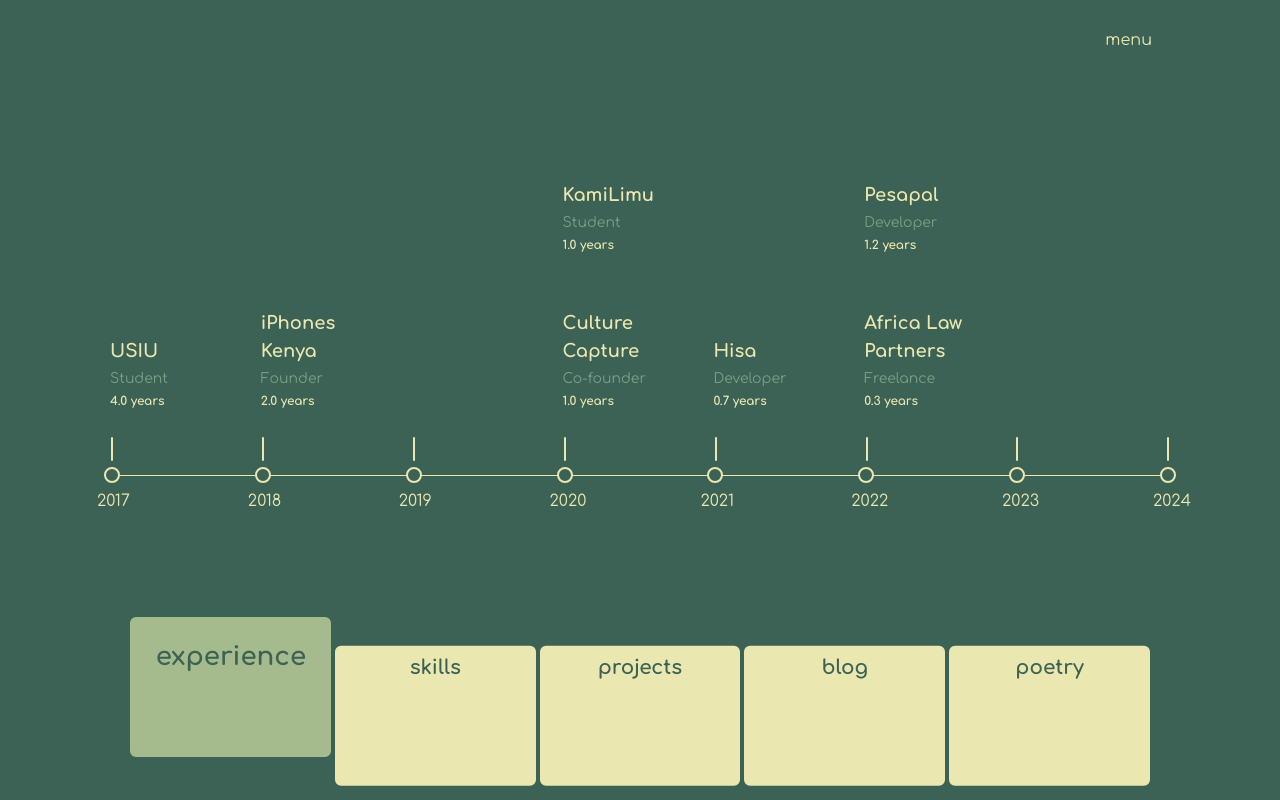
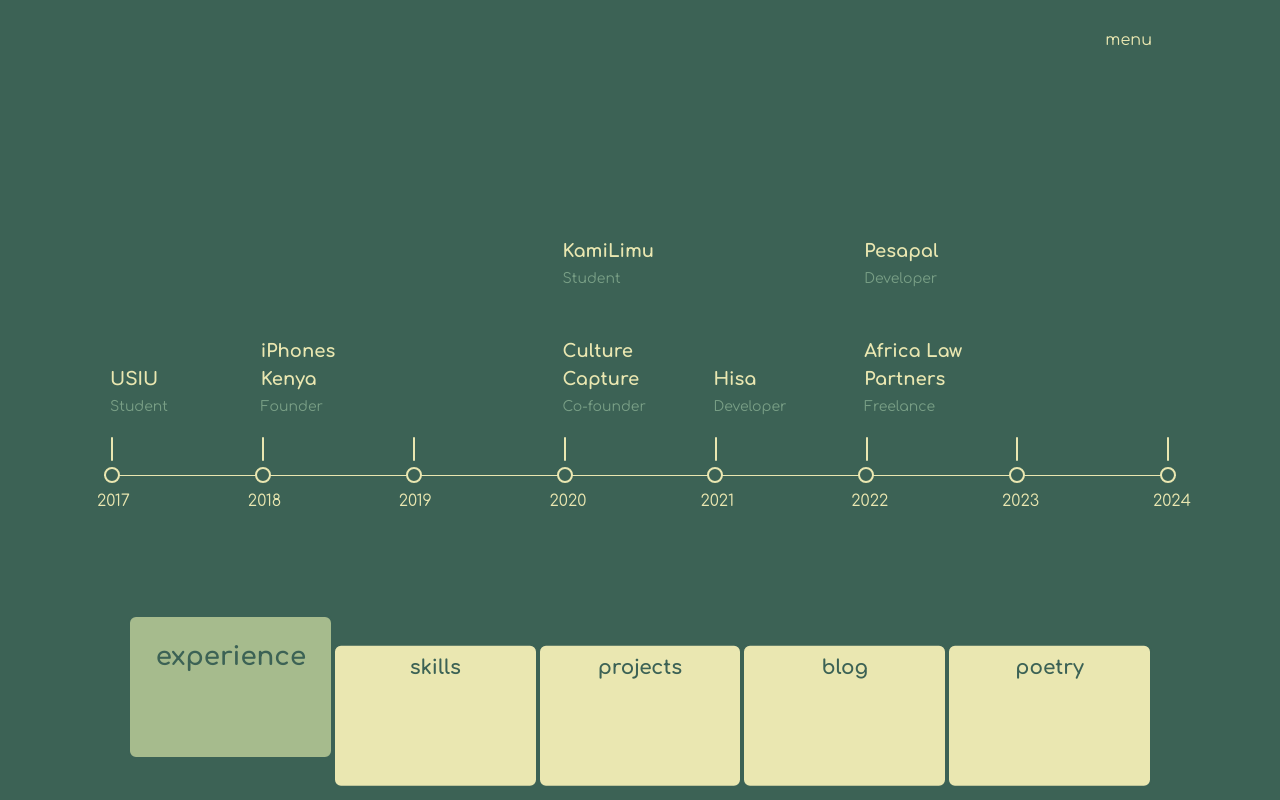
Before and after one commit to bijuice/portfolio-v2, a Next.js app: page / in a window 1280 px wide. Both pictures are taken after a click on the element "experience". Built offline with nearby package versions, Linux system fonts and the light colour scheme.

Commit message:
added year animation

```diff
--- a/components/Categories/Experience.tsx
+++ b/components/Categories/Experience.tsx
@@ -147,7 +147,7 @@ function Point({ year, cards }: PointProps) {
         {year}
       </p>
 
-      <div className="absolute bottom-16 -left-1 flex flex-col gap-10">
+      <div className="absolute bottom-14 -left-1 flex flex-col gap-8">
         {cards}
       </div>
     </div>
@@ -163,27 +163,31 @@ function ExpCard({ exp, timelineWidth }: ExpCardProps) {
   function monthsToYears() {
     const dur = (exp.duration / 12).toFixed(1)
 
-    return dur
+    const year = parseFloat(dur) === 1.0 ? "year" : "years"
+
+    return dur + year
   }
 
   const durationWidth = (exp.duration / 84) * timelineWidth
 
   return (
-    <div className="flex cursor-pointer flex-col  gap-1 py-2 px-2 experience-card  relative w-[150%]">
+    <div className="flex cursor-pointer flex-col   gap-1 py-2 px-2 experience-card  relative w-[150%]">
       <p className="font-extrabold text-lg">{exp.title}</p>
       <p className="text-alternate-400 text-sm">{exp.role}</p>
 
-      <p className="text-xs font-bold exp-years overflow-hidden year">
-        {monthsToYears()} years
-      </p>
-
       <div
-        className="bg-secondary-500 h-[1.5px] -bottom-4 absolute timeline "
+        className="bg-secondary-500 h-[1.5px] -bottom-2 absolute timeline "
         style={{
           width: durationWidth,
           animationDelay: "0.2s",
         }}
-      ></div>
+      >
+        <div className="overflow-hidden absolute -right-14 -top-[6px]">
+          <p className="text-xs font-bold exp-years  year  ">
+            {monthsToYears()}
+          </p>
+        </div>
+      </div>
     </div>
   )
 }
--- a/styles/globals.css
+++ b/styles/globals.css
@@ -186,9 +186,26 @@ h6 {
   animation-delay: 0.8s;
 }
 
-.experience-card > :is(.timeline) {
+.experience-card > :is(.timeline, .year) {
   @apply hidden;
 }
-.experience-card:hover > :is(.timeline) {
+.experience-card:hover > :is(.timeline, .year) {
   @apply block;
 }
+
+.year {
+  transform: translateX(-150px);
+  animation-name: year-animation;
+  animation-duration: 0.7s;
+  animation-delay: 0.8s;
+  animation-fill-mode: forwards;
+}
+
+@keyframes year-animation {
+  from {
+    transform: translateX(-150px);
+  }
+  to {
+    transform: translateX(0);
+  }
+}
```
